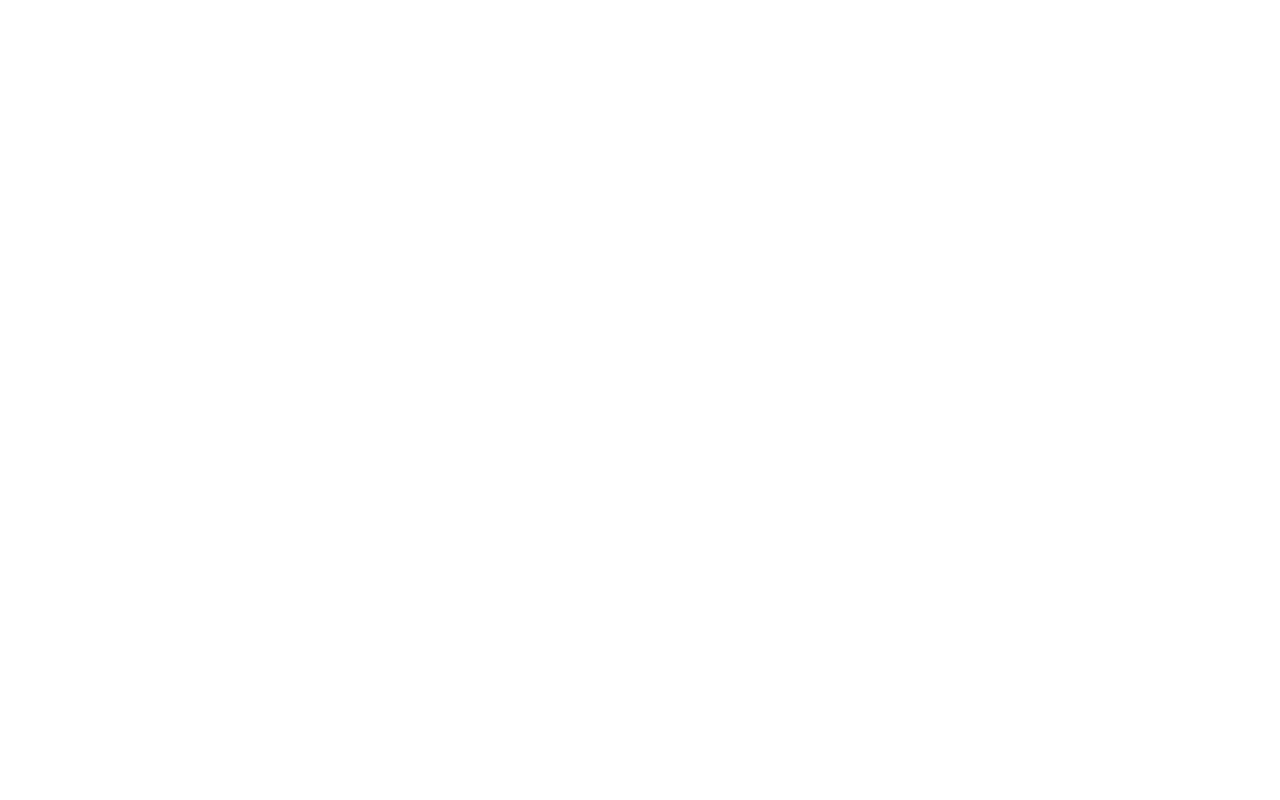
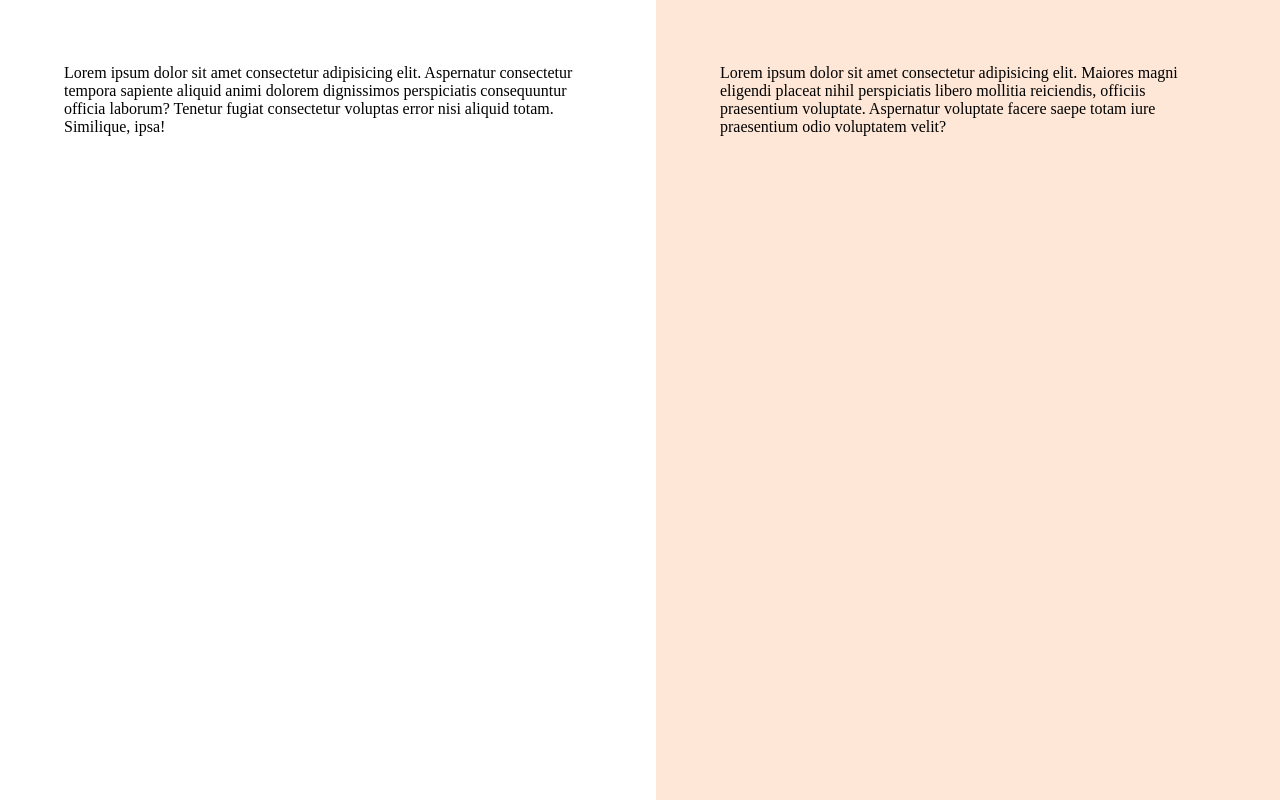
Before and after one commit to RafaDalmagro/projeto-04-formulario, a plain HTML site: page index.html in a window 1280 px wide. Drawn offline with Linux system fonts and the light colour scheme.

Commit message:
Ajustando o Layout

```diff
--- a/index.html
+++ b/index.html
@@ -15,7 +15,15 @@
 </head>
 
 <body>
-    <form action=""></form>
+    <div id="app">
+        <main>
+            <div class="main-container">Lorem ipsum dolor sit amet consectetur adipisicing elit. Aspernatur consectetur tempora sapiente aliquid animi dolorem dignissimos perspiciatis consequuntur officia laborum? Tenetur fugiat consectetur voluptas error nisi aliquid totam. Similique, ipsa!</div>
+        </main>
+        <aside>
+            <div class="aside-container">
+                Lorem ipsum dolor sit amet consectetur adipisicing elit. Maiores magni eligendi placeat nihil perspiciatis libero mollitia reiciendis, officiis praesentium voluptate. Aspernatur voluptate facere saepe totam iure praesentium odio voluptatem velit?
+            </div>
+        </aside>
+    </div>
 </body>
-
 </html>
--- a/styles/global.css
+++ b/styles/global.css
@@ -2,6 +2,7 @@
     padding: 0px;
     margin: 0px;
     box-sizing: border-box;
+
 }
 
 :root{
@@ -21,3 +22,7 @@
     --stroke-highlight: #F3541C;
     --semantic-error: #DC2626;
 }
+
+body{
+    overflow: hidden;
+}
--- a/styles/index.css
+++ b/styles/index.css
@@ -1 +1,2 @@
 @import url(global.css);
+@import url(layout.css);
--- /dev/null
+++ b/styles/layout.css
@@ -0,0 +1,26 @@
+#app{
+    display: grid;
+    grid-template-columns: 51.25% 48.75%;
+
+    height: 100vh;
+    overflow: hidden;
+}
+
+main{
+    overflow: auto;
+    padding: 4rem;
+
+    .main-container{
+        max-width: 33rem;
+        margin-left: auto;
+    }
+}
+
+aside{
+    padding: 4rem;
+    background-color: var(--surface-secondary);
+
+    .aside-container{
+        max-width: 31rem;
+    }
+}
```
